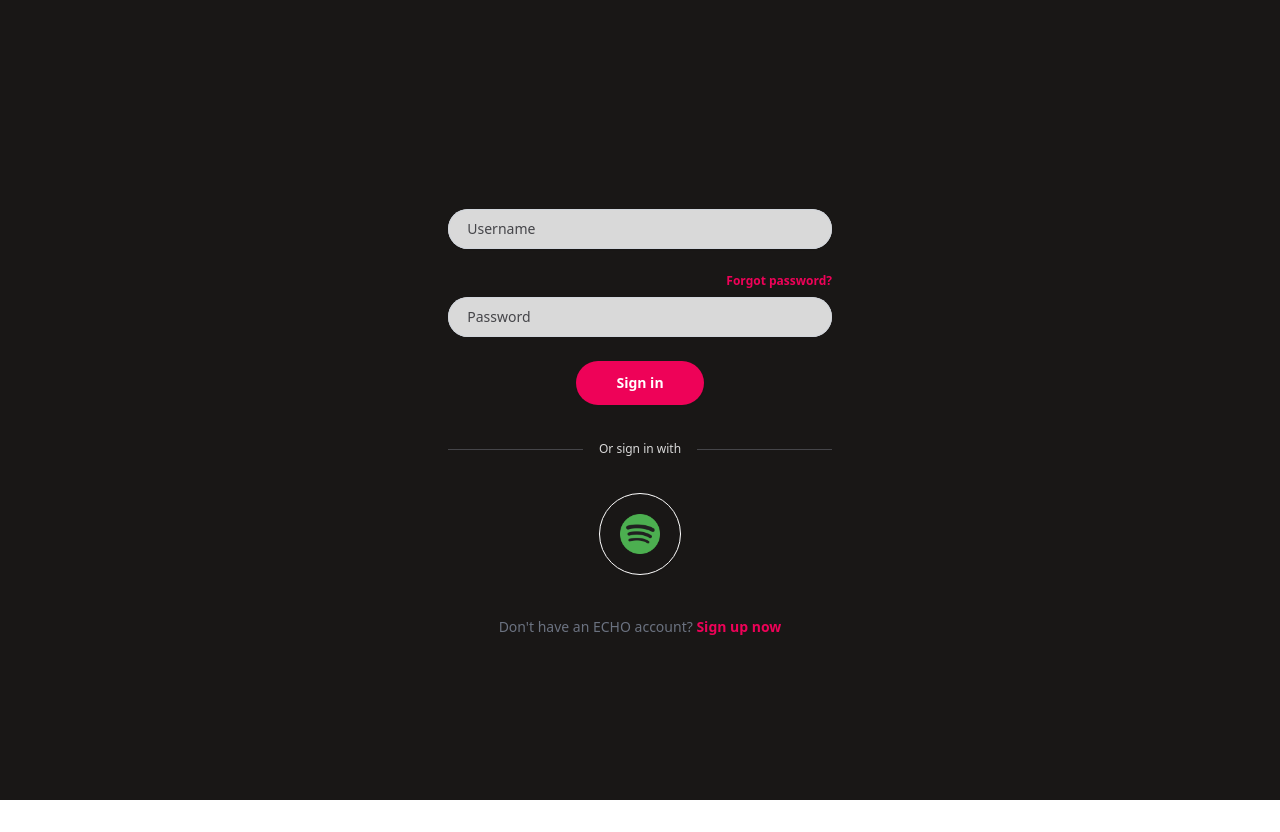
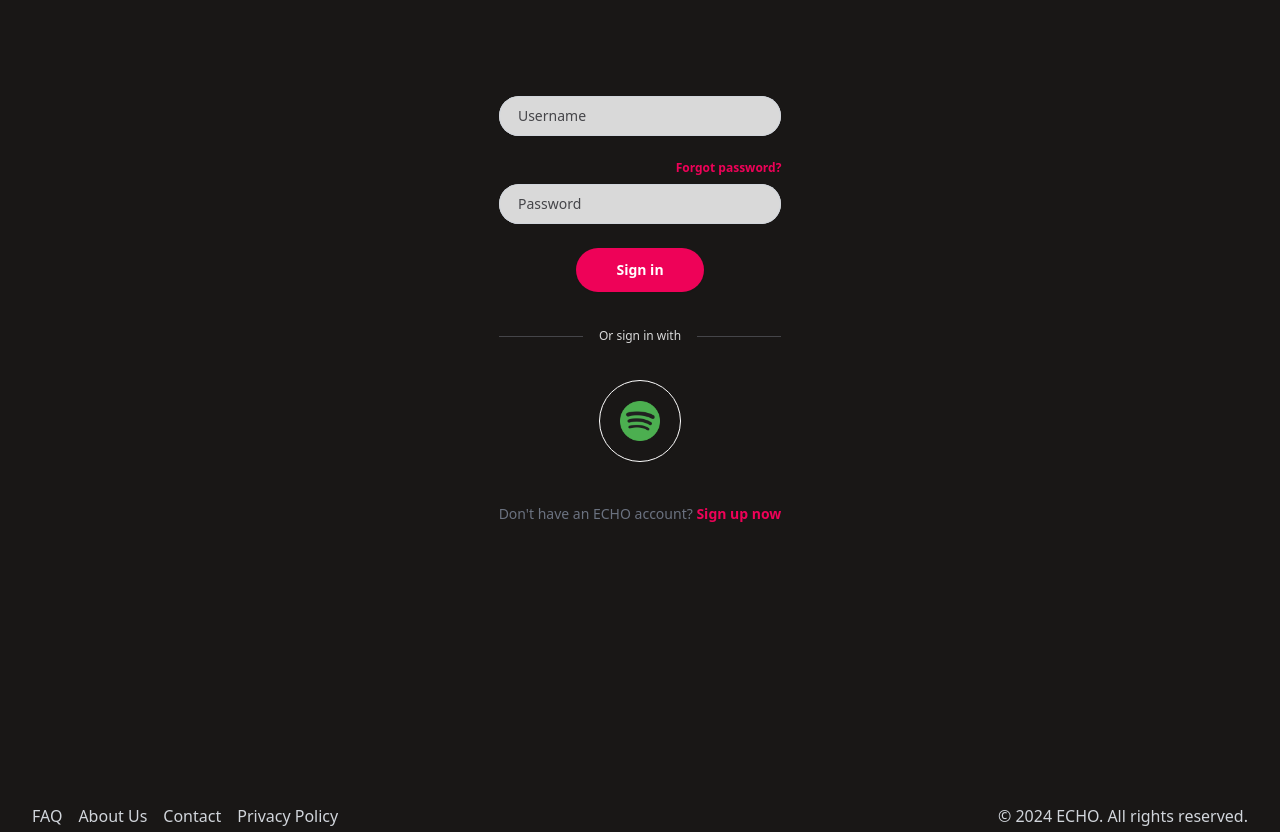
Before and after one commit to COS301-SE-2024/ECHO, an Angular app in the folder Frontend/: page /login in a window 1280 px wide. Before the commit the page ends 800 px from the top, so only its background shows below. Built offline with nearby package versions, Linux system fonts and the light colour scheme.

Commit message:
added dummy footer

```diff
--- a/Frontend/src/app/pages/login/login.component.html
+++ b/Frontend/src/app/pages/login/login.component.html
@@ -1,5 +1,7 @@
-<div class="h-screen dark:bg-dark-bg flex min-h-full flex-col justify-center px-6 py-12 lg:px-8">
-  <div class="mt-10 sm:mx-auto sm:w-full sm:max-w-sm">
+<div class="h-screen dark:bg-dark-bg flex flex-col">
+  <!-- Main content -->
+  <div class="flex flex-grow min-h-full justify-center px-6 py-12 lg:px-8">
+    <div class="mt-10 sm:mx-auto sm:w-full sm:max-w-sm lg:w-auto lg:flex-none lg:max-w-md">
       <form class="space-y-6" action="#" method="POST">
         <div>
           <label for="username" class="dark:text-white block text-sm font-medium leading-6"></label>
@@ -41,3 +43,22 @@
       </p>
     </div>
   </div>
+
+  <footer class="bg-gray-light dark:bg-dark-bg py-1">
+    <div class="container mx-auto px-6 lg:px-8">
+      <div class="flex flex-wrap justify-between items-center">
+        <div class="w-full lg:w-auto text-center lg:text-left">
+          <ul class="flex flex-col lg:flex-row space-y-2 lg:space-y-0 lg:space-x-4">
+            <li><a href="/faq" class="text-gray-600 dark:text-gray-300 hover:text-gray-900 dark:hover:text-white">FAQ</a></li>
+            <li><a href="/about-us" class="text-gray-600 dark:text-gray-300 hover:text-gray-900 dark:hover:text-white">About Us</a></li>
+            <li><a href="/contact" class="text-gray-600 dark:text-gray-300 hover:text-gray-900 dark:hover:text-white">Contact</a></li>
+            <li><a href="/privacy-policy" class="text-gray-600 dark:text-gray-300 hover:text-gray-900 dark:hover:text-white">Privacy Policy</a></li>
+          </ul>
+        </div>
+        <div class="w-full lg:w-auto text-center lg:text-right mt-4 lg:mt-0">
+          <p class="text-gray-600 dark:text-gray-300">© 2024 ECHO. All rights reserved.</p>
+        </div>
+      </div>
+    </div>
+  </footer>
+</div>
```
Lines whose indentation alone changed are shown as unchanged.
